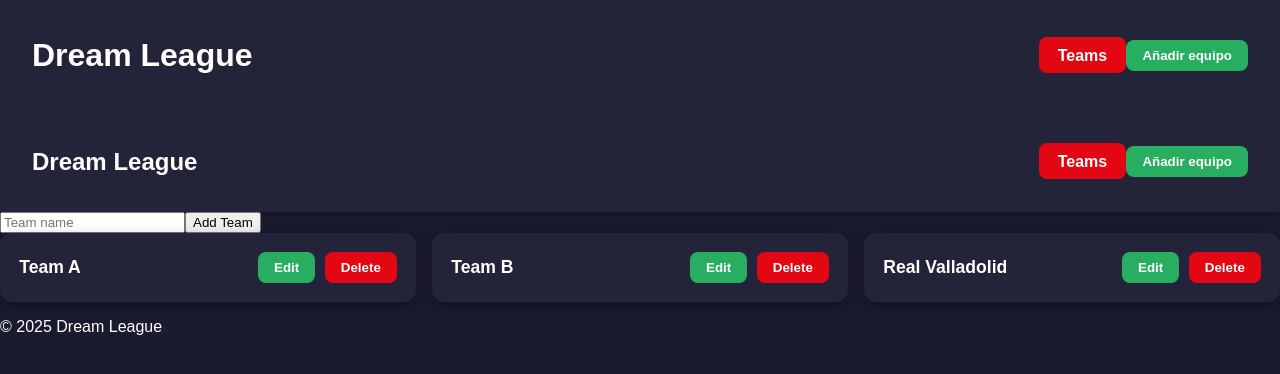
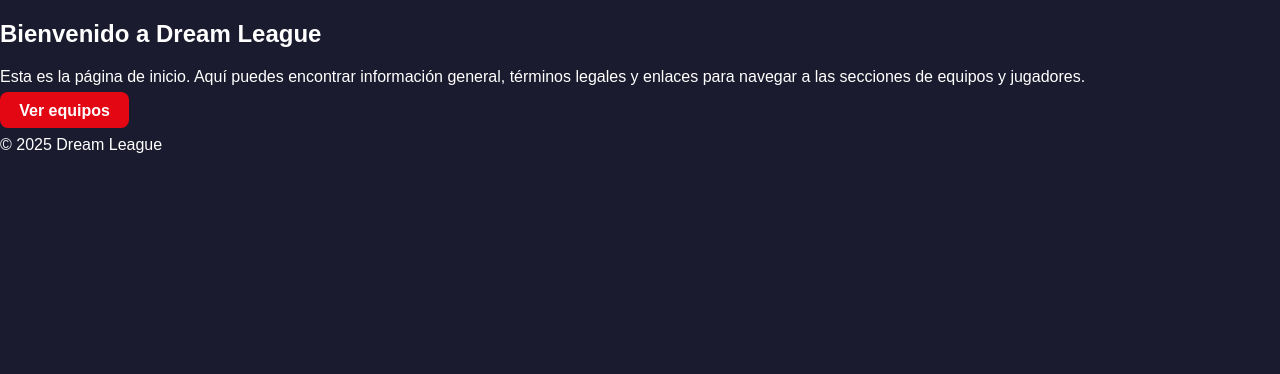
Before and after one commit to gonza-feri/Sports-ui, a React (Vite) app: page / in a window 1280 px wide. Shown: the top 374 px of the page. Built offline with nearby package versions, Linux system fonts and the light colour scheme; data requests are answered from the project's data file.

Commit message:
Testing some changes

```diff
--- a/src/App.tsx
+++ b/src/App.tsx
@@ -1,7 +1,7 @@
 import { Routes, Route } from "react-router-dom";
 import TeamList from "./pages/TeamList";
 import TeamDetail from "./pages/TeamDetail";
-import Menu from "./components/Menu";
+import Home from "./pages/Home";
 import Footer from "./components/Footer";
 import "./App.css";
 import "./index.css";
@@ -9,12 +9,12 @@
 function App() {
   return (
     <div className="app">
-      <Menu />
       <main className="content">
-        <Routes>
-          <Route path="/" element={<TeamList />} />
-          <Route path="/teams/:id" element={<TeamDetail />} />
-        </Routes>
+      <Routes>
+        <Route path="/" element={<Home />} />
+        <Route path="/teams" element={<TeamList />} />
+        <Route path="/teams/:id" element={<TeamDetail />} />
+      </Routes>
       </main>
       <Footer />
     </div>
--- a/src/components/Menu.tsx
+++ b/src/components/Menu.tsx
@@ -1,17 +1,7 @@
-import { Link } from "react-router-dom";
-
-export default function Menu({ onToggleForm }: { onToggleForm: () => void }) {
+export default function Menu() {
   return (
     <header className="app-header">
       <h1>Dream League</h1>
-      <div className="header-actions">
-        <Link to="/teams" className="nav-btn">
-          Teams
-        </Link>
-        <button className="btn btn--secondary" onClick={onToggleForm}>
-          Añadir equipo
-        </button>
-      </div>
     </header>
   );
 }
--- /dev/null
+++ b/src/pages/Home.tsx
@@ -0,0 +1,14 @@
+export default function Home() {
+  return (
+    <section className="home">
+      <h2>Bienvenido a Dream League</h2>
+      <p>
+        Esta es la página de inicio. Aquí puedes encontrar información general,
+        términos legales y enlaces para navegar a las secciones de equipos y jugadores.
+      </p>
+      <div className="home-links">
+        <a href="/teams" className="nav-btn">Ver equipos</a>
+      </div>
+    </section>
+  );
+}
--- a/src/pages/TeamList.tsx
+++ b/src/pages/TeamList.tsx
@@ -19,7 +19,7 @@
 
   return (
   <section>
-    <Menu onToggleForm={() => setShowForm(!showForm)} />
+    <Menu />
 
     {showForm && (
       <div className="card form-card">
```
